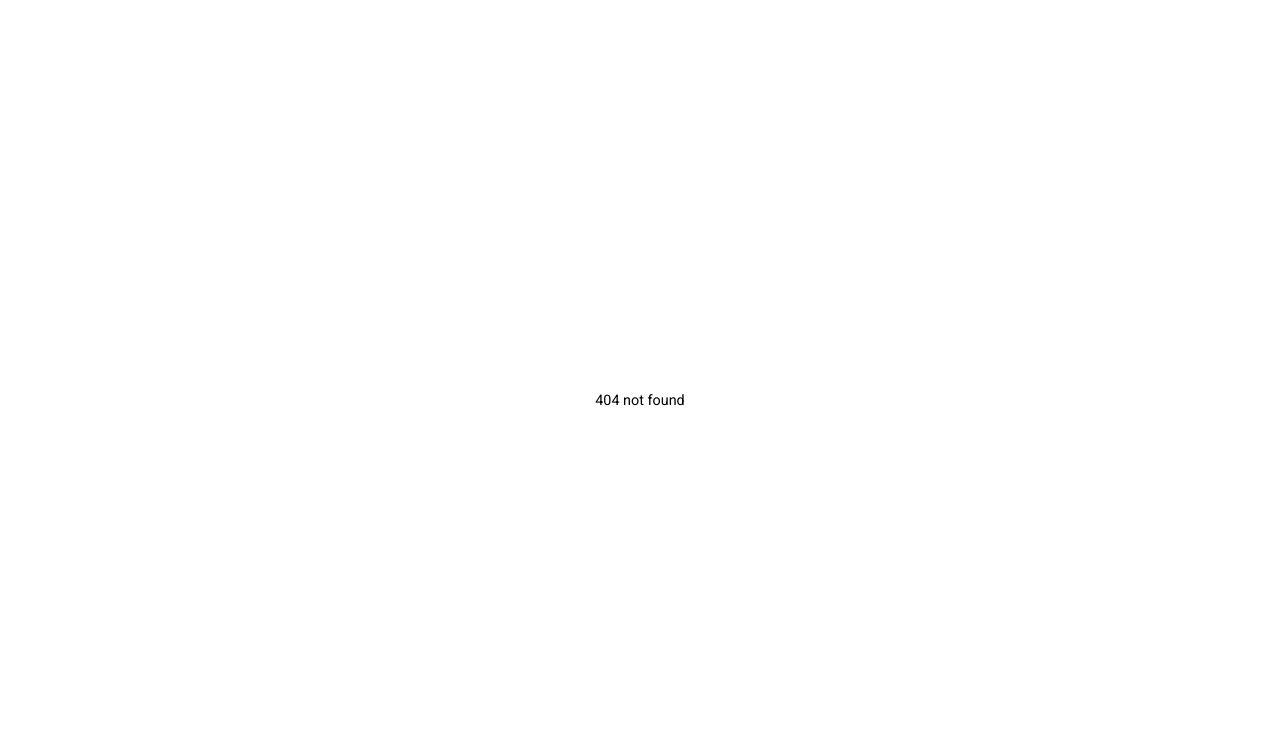
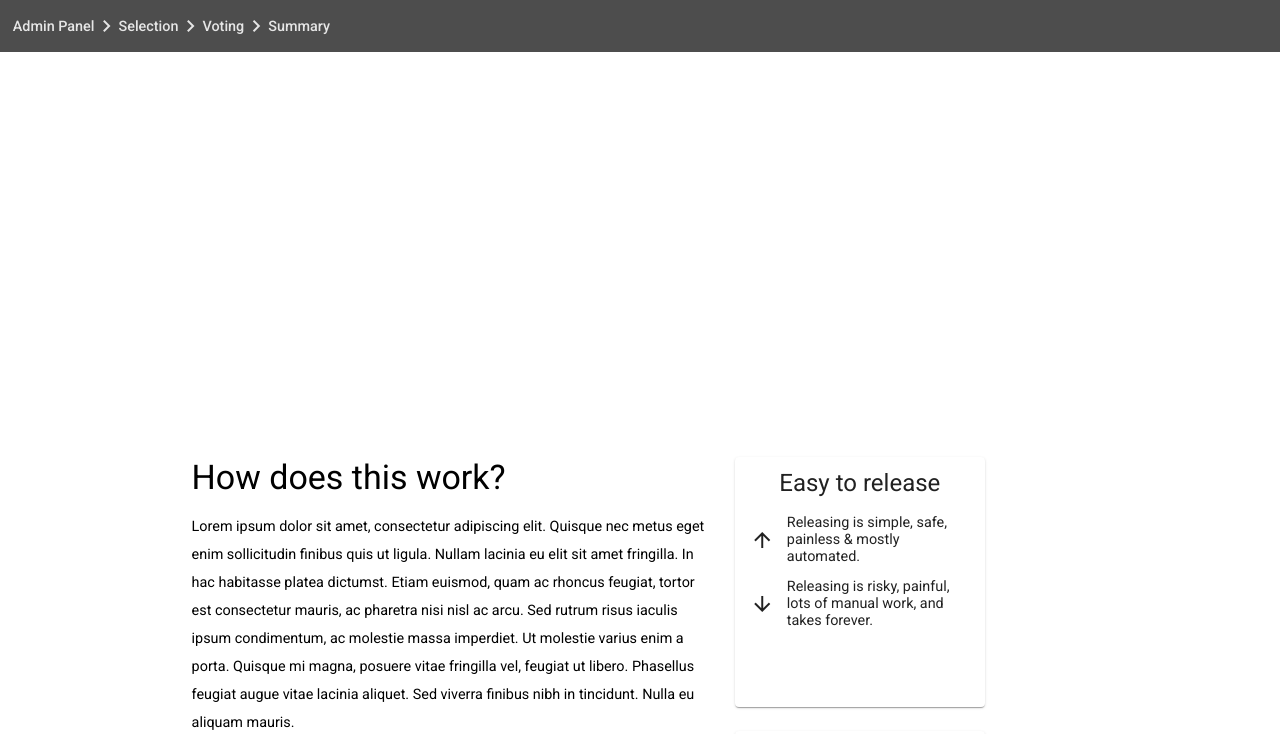
Before and after one commit to peter-yhc/spotify-health-web-ts, a React (Create React App) app: page /admin-sessions/instructions in a window 1280 px wide. Before the commit this address had no page. Shown: the top 734 px of the page. Built offline with nearby package versions, Linux system fonts and the light colour scheme.

Commit message:
Change AdminSessionPage to use nested router instead of homegrown solution.

```diff
--- a/src/App.js
+++ b/src/App.js
@@ -10,7 +10,7 @@ function App() {
     <React.Fragment>
       <Switch>
         <Route path="/" exact component={LandingPage} />
-        <Route path="/admin-sessions" exact component={AdminSessionsPage} />
+        <Route path="/admin-sessions" component={AdminSessionsPage} />
         <Route path="/sessions" exact component={ClientSessionPage} />
         <Route component={NotFoundPage} />
       </Switch>
--- a/src/admin-sessions/AdminSessionsPage.jsx
+++ b/src/admin-sessions/AdminSessionsPage.jsx
@@ -1,8 +1,8 @@
-import React, { useState } from 'react';
+import React from 'react';
+import { Route, Switch } from 'react-router';
+import PropTypes from 'prop-types';
 import { withStyles } from '@material-ui/styles';
-import PropTypes from 'prop-types';
-import { LiveVotingTable, ProgressSelector, SelectionMenu, State } from './components';
-import DebugPanel from '../debug-panel/DebugPanel';
+import { LiveVotingTable, ProgressSelector, SelectionMenu } from './components';
 
 const styles = {
   article: {
@@ -23,33 +23,18 @@ const styles = {
 
 export const AdminSessionsPage = (props) => {
   const { classes } = props;
-  const [progress, updateProgress] = useState(State.menu);
-
-  const showPage = () => {
-    switch (progress) {
-      case State.menu: {
-        return (<SelectionMenu />);
-      }
-      case State.voting: {
-        return (<LiveVotingTable />);
-      }
-      case State.summary: {
-        return (<span>Summary</span>);
-      }
-      default:
-        return (<span>Unknown</span>);
-    }
-  };
-
-  const stateChange = state => () => updateProgress(state);
 
   return (
     <article className={classes.article}>
       <header className={classes.header}>
-        <ProgressSelector onStateChange={stateChange} />
+        <ProgressSelector />
       </header>
       <main className={classes.main}>
-        {showPage()}
+        <Switch>
+          <Route path="/admin-sessions/instructions" component={SelectionMenu} />
+          <Route path="/admin-sessions/voting" component={LiveVotingTable} />
+          <Route path="/admin-sessions/summary" component={<span>Summary</span>} />
+        </Switch>
       </main>
     </article>
   );
--- a/src/admin-sessions/components/ProgressSelector.jsx
+++ b/src/admin-sessions/components/ProgressSelector.jsx
@@ -2,7 +2,6 @@ import React from 'react';
 import { withStyles } from '@material-ui/styles';
 import PropTypes from 'prop-types';
 import Icon from '@material-ui/core/Icon/index';
-import State from './State';
 
 const styles = {
   container: {
@@ -23,7 +22,7 @@ const styles = {
 };
 
 export const ProgressSelector = (props) => {
-  const { classes, onStateChange } = props;
+  const { classes } = props;
 
   return (
     <React.Fragment>
@@ -32,15 +31,15 @@ export const ProgressSelector = (props) => {
           Admin Panel
         </span>
         <Icon>chevron_right</Icon>
-        <span className={classes.breadCrumbs} onClick={onStateChange(State.menu)}>
+        <span className={classes.breadCrumbs}>
           Selection
         </span>
         <Icon>chevron_right</Icon>
-        <span className={classes.breadCrumbs} onClick={onStateChange(State.voting)}>
+        <span className={classes.breadCrumbs}>
           Voting
         </span>
         <Icon>chevron_right</Icon>
-        <span className={classes.breadCrumbs} onClick={onStateChange(State.summary)}>
+        <span className={classes.breadCrumbs}>
           Summary
         </span>
       </section>
@@ -50,7 +49,6 @@ export const ProgressSelector = (props) => {
 
 ProgressSelector.propTypes = {
   classes: PropTypes.object.isRequired,
-  onStateChange: PropTypes.func.isRequired,
 };
 
 export default withStyles(styles)(ProgressSelector);
--- a/src/admin-sessions/components/State.js
+++ /dev/null
@@ -1,5 +0,0 @@
-export default {
-  menu: '0',
-  voting: '1',
-  summary: '2',
-};
--- a/src/admin-sessions/components/index.js
+++ b/src/admin-sessions/components/index.js
@@ -2,4 +2,3 @@
 export { default as LiveVotingTable } from './LiveVotingTable';
 export { default as SelectionMenu } from './SelectionMenu';
 export { default as ProgressSelector } from './ProgressSelector';
-export { default as State } from './State';
```
Also changed, not shown: 2 other files (tests, documents, lock files or other folders).
